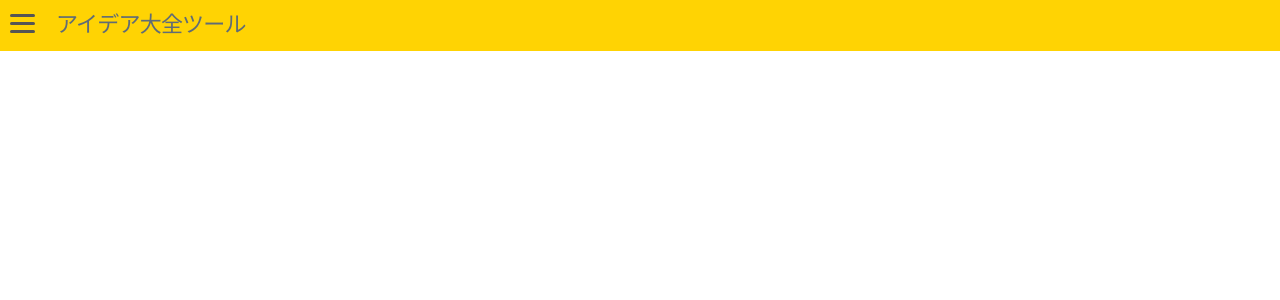
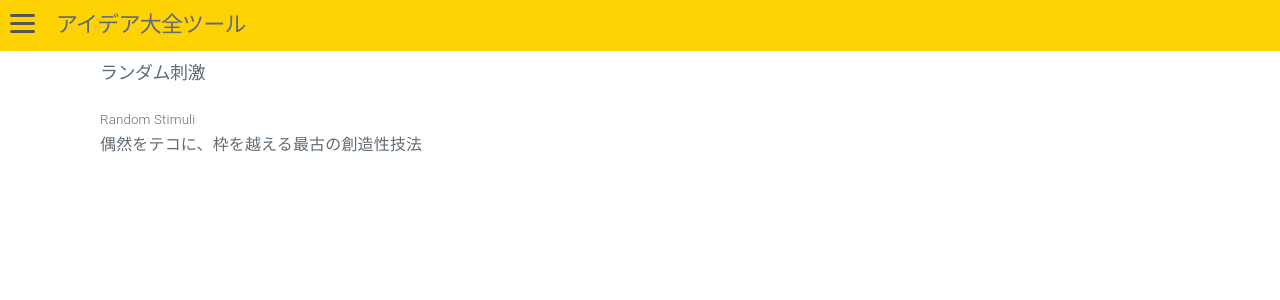
Before and after one commit to c5apple/idea-taizen-tool, an Angular app: page /random-stimuli in a window 1280 px wide. Before the commit this address led to /. Shown: the top 300 px of the page. Built offline with nearby package versions, Linux system fonts and the light colour scheme.

Commit message:
ページ追加

```diff
--- a/src/app/app-routing.module.ts
+++ b/src/app/app-routing.module.ts
@@ -5,6 +5,7 @@ import { Page02FocusingComponent } from './page02-focusing/page02-focusing.compo
 import { Page03ThinkingAtTheEdgeMySentenceSheetComponent } from './page03-thinking-at-the-edge-my-sentence-sheet/page03-thinking-at-the-edge-my-sentence-sheet.component';
 import { Page04EdisonsNotesComponent } from './page04-edisons-notes/page04-edisons-notes.component';
 import { Page05NonstopWritingComponent } from './page05-nonstop-writing/page05-nonstop-writing.component';
+import { Page06RandomStimuliComponent } from './page06-random-stimuli/page06-random-stimuli.component';
 
 const routes: Routes = [
   { path: '', component: Page01BugListingComponent },
@@ -12,7 +13,8 @@ const routes: Routes = [
   { path: 'focusing', component: Page02FocusingComponent },
   { path: 'thinking-at-the-edge-my-sentence-sheet', component: Page03ThinkingAtTheEdgeMySentenceSheetComponent },
   { path: 'edisons-notes', component: Page04EdisonsNotesComponent },
-  { path: 'nonstop-writing', component: Page05NonstopWritingComponent }
+  { path: 'nonstop-writing', component: Page05NonstopWritingComponent },
+  { path: 'random-stimuli', component: Page06RandomStimuliComponent }
 ];
 
 @NgModule({
--- a/src/app/app.module.ts
+++ b/src/app/app.module.ts
@@ -9,6 +9,7 @@ import { Page02FocusingModule } from './page02-focusing/page02-focusing.module';
 import { Page03ThinkingAtTheEdgeMySentenceSheetModule } from './page03-thinking-at-the-edge-my-sentence-sheet/page03-thinking-at-the-edge-my-sentence-sheet.module';
 import { Page04EdisonsNotesModule } from './page04-edisons-notes/page04-edisons-notes.module';
 import { Page05NonstopWritingModule } from './page05-nonstop-writing/page05-nonstop-writing.module';
+import { Page06RandomStimuliModule } from './page06-random-stimuli/page06-random-stimuli.module';
 
 @NgModule({
   declarations: [
@@ -22,7 +23,8 @@ import { Page05NonstopWritingModule } from './page05-nonstop-writing/page05-nons
     Page02FocusingModule,
     Page03ThinkingAtTheEdgeMySentenceSheetModule,
     Page04EdisonsNotesModule,
-    Page05NonstopWritingModule
+    Page05NonstopWritingModule,
+    Page06RandomStimuliModule
   ],
   providers: [],
   bootstrap: [AppComponent]
--- /dev/null
+++ b/src/app/page06-random-stimuli/page06-random-stimuli.component.html
@@ -0,0 +1,3 @@
+<h2 class="h5">ランダム刺激</h2>
+<small>Random Stimuli</small>
+<p>偶然をテコに、枠を越える最古の創造性技法</p>
--- /dev/null
+++ b/src/app/page06-random-stimuli/page06-random-stimuli.component.ts
@@ -0,0 +1,15 @@
+import { Component, OnInit } from '@angular/core';
+
+@Component({
+  selector: 'app-page06-random-stimuli',
+  templateUrl: './page06-random-stimuli.component.html',
+  styleUrls: ['./page06-random-stimuli.component.scss']
+})
+export class Page06RandomStimuliComponent implements OnInit {
+
+  constructor() { }
+
+  ngOnInit() {
+  }
+
+}
--- a/src/app/shared/component/header/header.component.html
+++ b/src/app/shared/component/header/header.component.html
@@ -18,7 +18,7 @@
         </ol>
         <p>偶然を読む</p>
         <ol start="6" (click)="close()">
-          <li><a routerLink="">ランダム刺激</a></li>
+          <li><a routerLink="random-stimuli">ランダム刺激</a></li>
           <li><a routerLink="">エクスカーション</a></li>
           <li><a routerLink="">セレンディピティ・カード</a></li>
           <li><a routerLink="">フィンケの曖昧な部品</a></li>
```
Also changed, not shown: src/app/page06-random-stimuli/page06-random-stimuli.module.ts (added, +11 -0 lines), src/app/page06-random-stimuli/page06-random-stimuli.component.scss (added), 1 other file (tests, documents, lock files or other folders).
